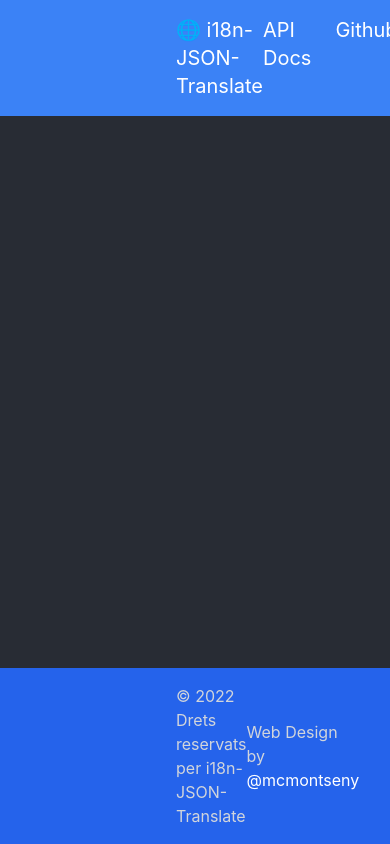
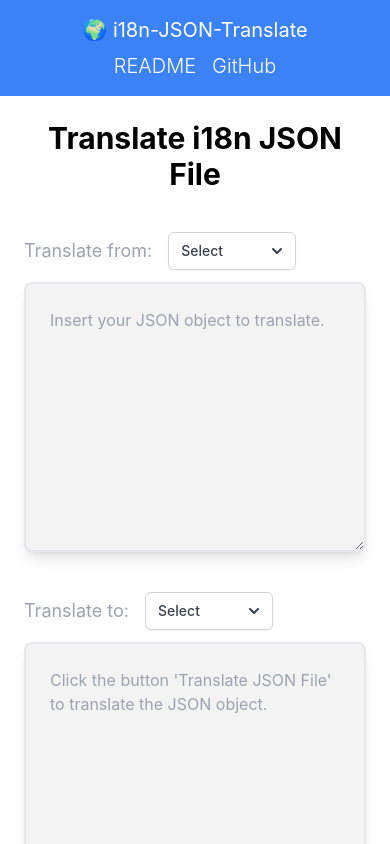
Before and after one commit to mcmontseny/i18n-json-translate, a React (Create React App) app: page / in a window 390 px wide. Shown: the top 844 px of the page. Built offline with nearby package versions, Linux system fonts and the light colour scheme.

Commit message:
Responsive + useState dropdown & text

```diff
--- a/src/App.js
+++ b/src/App.js
@@ -1,16 +1,75 @@
-import logo from './logo.svg';
-import './App.css';
-import Header from './components/Header';
-import Footer from './components/Footer';
+import { useState } from 'react';
+import Header from "./components/Header";
+import Footer from "./components/Footer";
+import TranslateBox from "./components/TranslateBox";
 
 function App() {
+  const langs = [
+    { key: "Spanish", value: "es" },
+    { key: "English", value: "en" },
+    { key: "German", value: "de" },
+    { key: "French", value: "fr" },
+    { key: "Dutch", value: "nl" },
+    { key: "Italian", value: "it" },
+    { key: "Portuguese", value: "pt" },
+    { key: "Clean", value: null },
+  ];
+
+  const [fromLanguage, setFromLang] = useState(null);
+  const [toLanguage, setToLang] = useState(null);
+  const [inputText, setInputText] = useState('');
+  const [outputText, setOutputText] = useState('');
+
   return (
     <div className="flex flex-col min-h-screen">
       <Header />
-      <div className="flex flex-col flex-1 bg-[#282c34]"></div>
+      <div className="flex flex-col space-y-10 flex-1 bg-white p-6 md:px-20 lg:px-44">
+        <h1 className="text-black font-bold text-3xl text-center">
+          Translate i18n JSON File
+        </h1>
+        <div className="flex flex-col space-y-10 justify-around xl:flex-row  xl:space-y-0  xl:space-x-32 flex-1">
+          <TranslateBox
+            title="Translate from:"
+            text={inputText}
+            placeholder="Insert your JSON object to translate."
+            selectedLang={fromLanguage}
+            onChangeSelectedLang={(lang) => setFromLang(lang)}
+            onChangeText={(text) => setInputText(text)}
+            {...{ langs }}
+          />
+          <TranslateBox
+            title="Translate to:"
+            text={outputText}
+            placeholder="Click the button 'Translate JSON File' to translate the JSON object."
+            selectedLang={toLanguage}
+            onChangeSelectedLang={(lang) => setToLang(lang)}
+            onChangeText={(text) => setOutputText(text)}
+            {...{ langs }}
+          />
+        </div>
+        <div className="text-center">
+          <button className="bg-blue-500 text-white font-bold p-3 px-10 rounded-full shadow-md">
+            🪄 Translate JSON File
+          </button>
+        </div>
+      </div>
       <Footer />
     </div>
   );
 }
 
+// {
+//   "lazy": {
+//       "title": "Angular l10n lazy loading",
+//       "title": "Angular l10n lazy loading",
+//       "title": "Angular l10n lazy loading",
+//       "title": "Angular l10n lazy loading",
+//       "title": "Angular l10n lazy loading",
+//       "title": "Angular l10n lazy loading",
+//       "title": "Angular l10n lazy loading",
+//       "title": "Angular l10n lazy loading",
+//       "title": "Angular l10n lazy loading"
+//   }
+// }
+
 export default App;
--- /dev/null
+++ b/src/components/Dropdown/index.js
@@ -0,0 +1,65 @@
+import { useState } from "react";
+
+export default function Dropdown({ langs, selectedLang, onChangeLang }) {
+  const DEFAULT_OPTION = 'Select';
+  const [state, setDropdownState] = useState(false);
+  const handleClickLang = (lang) => {
+    setDropdownState(!state);
+    onChangeLang(lang.value ? lang : null);
+  };
+
+  return (
+    <>
+      <div className="relative inline-block text-left w-32">
+        <div>
+          <button
+            type="button"
+            onClick={() => setDropdownState(!state)}
+            className="inline-flex justify-center w-full rounded-md border border-gray-300 shadow-sm px-3 py-2 bg-white text-sm font-medium text-gray-700 hover:bg-gray-50 focus:outline-none"
+            id="menu-button"
+            aria-expanded="true"
+            aria-haspopup="true"
+          >
+            <div className="flex flex-row w-full justify-between">
+              <span>{selectedLang ? selectedLang.key : DEFAULT_OPTION}</span>
+              <svg
+                className="-mr-1 ml-2 h-5 w-5"
+                xmlns="http://www.w3.org/2000/svg"
+                viewBox="0 0 20 20"
+                fill="currentColor"
+                aria-hidden="true"
+              >
+                <path d="M5.293 7.293a1 1 0 011.414 0L10 10.586l3.293-3.293a1 1 0 111.414 1.414l-4 4a1 1 0 01-1.414 0l-4-4a1 1 0 010-1.414z" />
+              </svg>
+            </div>
+          </button>
+        </div>
+
+        {state && (
+          <div
+            className="origin-top-right absolute right-0 mt-2 w-56 rounded-md shadow-lg bg-white ring-1 ring-black ring-opacity-5 focus:outline-none"
+            role="menu"
+            aria-orientation="vertical"
+            aria-labelledby="menu-button"
+          >
+            <div className="py-1" role="none">
+              {langs.map((lang, index) => (
+                <span
+                  key={index}
+                  onClick={() => handleClickLang(lang)}
+                  className={`text-gray-700 block px-4 py-2 text-sm ${
+                    lang.value !== selectedLang?.value
+                      ? "hover:bg-gray-100"
+                      : ""
+                  } ${lang.value === selectedLang?.value ? "bg-gray-300" : ""}`}
+                >
+                  {lang.key}
+                </span>
+              ))}
+            </div>
+          </div>
+        )}
+      </div>
+    </>
+  );
+}
--- a/src/components/Footer/index.js
+++ b/src/components/Footer/index.js
@@ -1,11 +1,11 @@
 export default function Footer() {
     return (
-      <footer className="flex flex-row justify-between bg-blue-600 py-4 px-44">
-          <span className="text-gray-300 font-sm self-center">
-            © {getFullYear()} Drets reservats per i18n-JSON-Translate
+      <footer className="flex flex-col items-center space-y-2 md:space-y-0 md:flex-row md:justify-between bg-blue-600 p-4 md:px-12">
+          <span className="text-gray-300 font-sm text-center">
+            © {getFullYear()} Rights reserved by <span className="text-white underline">i18n-JSON-Translate</span>
           </span>
-          <span className="text-gray-300 font-sm self-center">
-            Web Design by{" "}
+          <span className="text-gray-300 font-sm text-center">
+          ❤️ Designed with love by{" "}
             <a
               className="text-white"
               href="https://github.com/mcmontseny"
--- a/src/components/Header/index.js
+++ b/src/components/Header/index.js
@@ -1,10 +1,10 @@
 export default function Header() {
     return (
-        <div className="flex flex-row justify-between bg-blue-500 py-4 px-44">
-            <h1 className="text-white text-xl">🌐 i18n-JSON-Translate</h1>
-            <div className="flex flex-row space-x-6">
-                <a className="text-white text-xl">API Docs</a>
-                <a className="text-white text-xl">Github</a>
+        <div className="flex flex-col items-center  space-y-2 md:space-y-0 md:flex-row md:justify-between bg-blue-500 p-4 md:px-12">
+            <h1 className="text-white text-xl self-center">🌍 i18n-JSON-Translate</h1>
+            <div className="flex flex-row space-x-4 justify-center">
+                <a className="text-white text-xl font-light">README</a>
+                <a className="text-white text-xl font-light">GitHub</a>
             </div>
         </div>
     );
--- /dev/null
+++ b/src/components/TranslateBox/index.js
@@ -0,0 +1,32 @@
+import Dropdown from "../Dropdown";
+
+export default function TranslateBox({
+  text,
+  langs,
+  selectedLang,
+  onChangeSelectedLang,
+  onChangeText,
+  title,
+  placeholder
+}) {
+
+  return (
+    <div className="flex flex-col w-full h-80 xl:h-auto">
+      <div className="flex flex-row space-x-4 content-center pb-3">
+        <h2 className="text-black text-lg text-gray-400 self-center">
+          {title}
+        </h2>
+        <Dropdown
+          {...{ langs, selectedLang }}
+          onChangeLang={(newLang) => onChangeSelectedLang(newLang)}
+        />
+      </div>
+      <textarea
+      onChange={(event) => onChangeText(event.target.value)}
+      defaultValue={text}
+      placeholder={placeholder}
+      className="p-6 h-full bg-[#f3f3f3] shadow-lg rounded-lg border-solid border-2 border-gray-200">
+      </textarea>
+    </div>
+  );
+}
```
